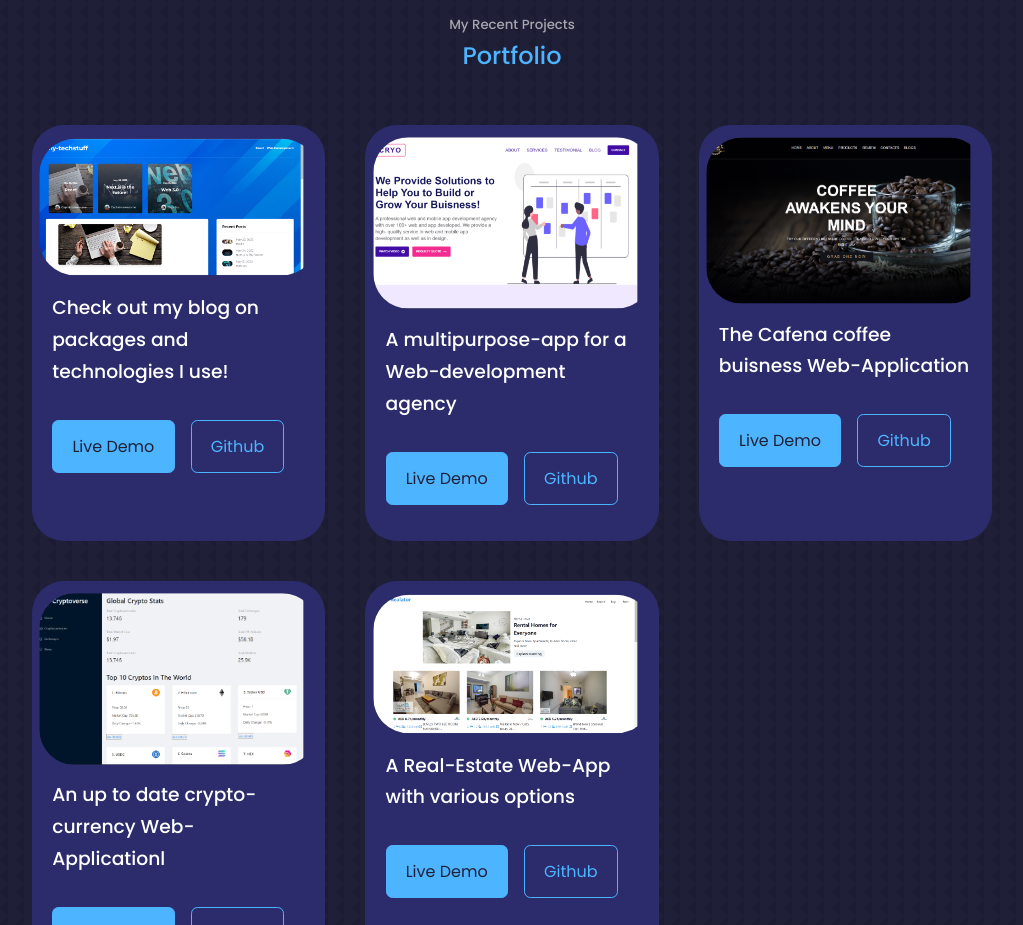
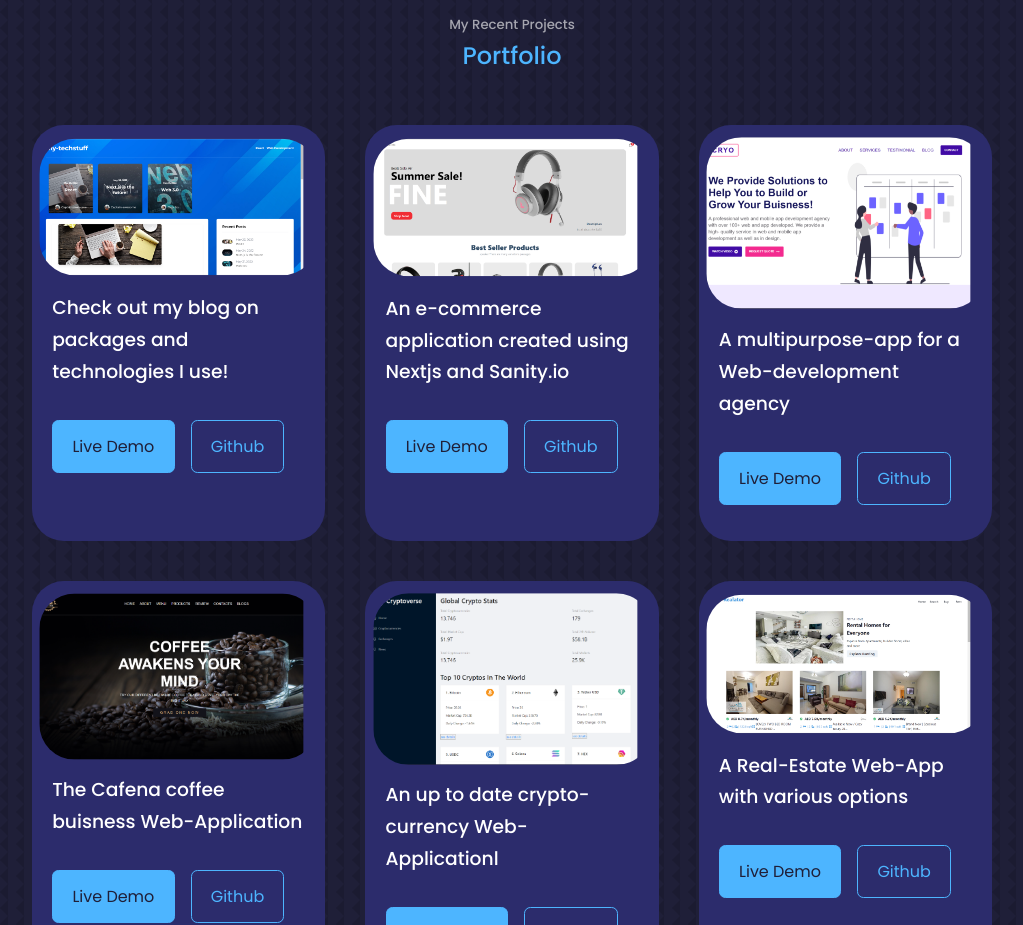
Before and after one commit to Captain-awesome619/portfolio, a React (Create React App) app: page / in a window 1280 px wide. Shown: the part 2620-3545 px from the top of the page, without its empty margins (128-1151 px from the left). Built offline with nearby package versions, Linux system fonts and the light colour scheme.

Commit message:
initial commit

```diff
--- a/src/components/portfolio/Portfolio.jsx
+++ b/src/components/portfolio/Portfolio.jsx
@@ -9,7 +9,7 @@ import { experienceanimations } from '../animation'
 import IMG4 from "../../assets/Realator1.png"
 import IMG5 from "../../assets/blog.png"
 import { Aboutanimation } from '../animation'
-
+import IMG6 from "../../assets/estore.png"
 
 const data = [
   {
@@ -18,6 +18,14 @@ const data = [
     title: 'Check out my blog on packages and technologies I use!',
     github: 'https://github.com/Captain-awesome619/blog',
     demo: 'https://my-techstuff-1eb0c6.netlify.app/'
+
+  },
+  {
+    id: 6,
+    image: IMG6,
+    title: 'An e-commerce application created using Nextjs and Sanity.io',
+    github: 'https://github.com/Captain-awesome619/Aesomeinc',
+    demo: 'https://awesome-inc-d54ba6.netlify.app/'
 
   },
   {
```
Also changed, not shown: src/assets/estore.png (added).
